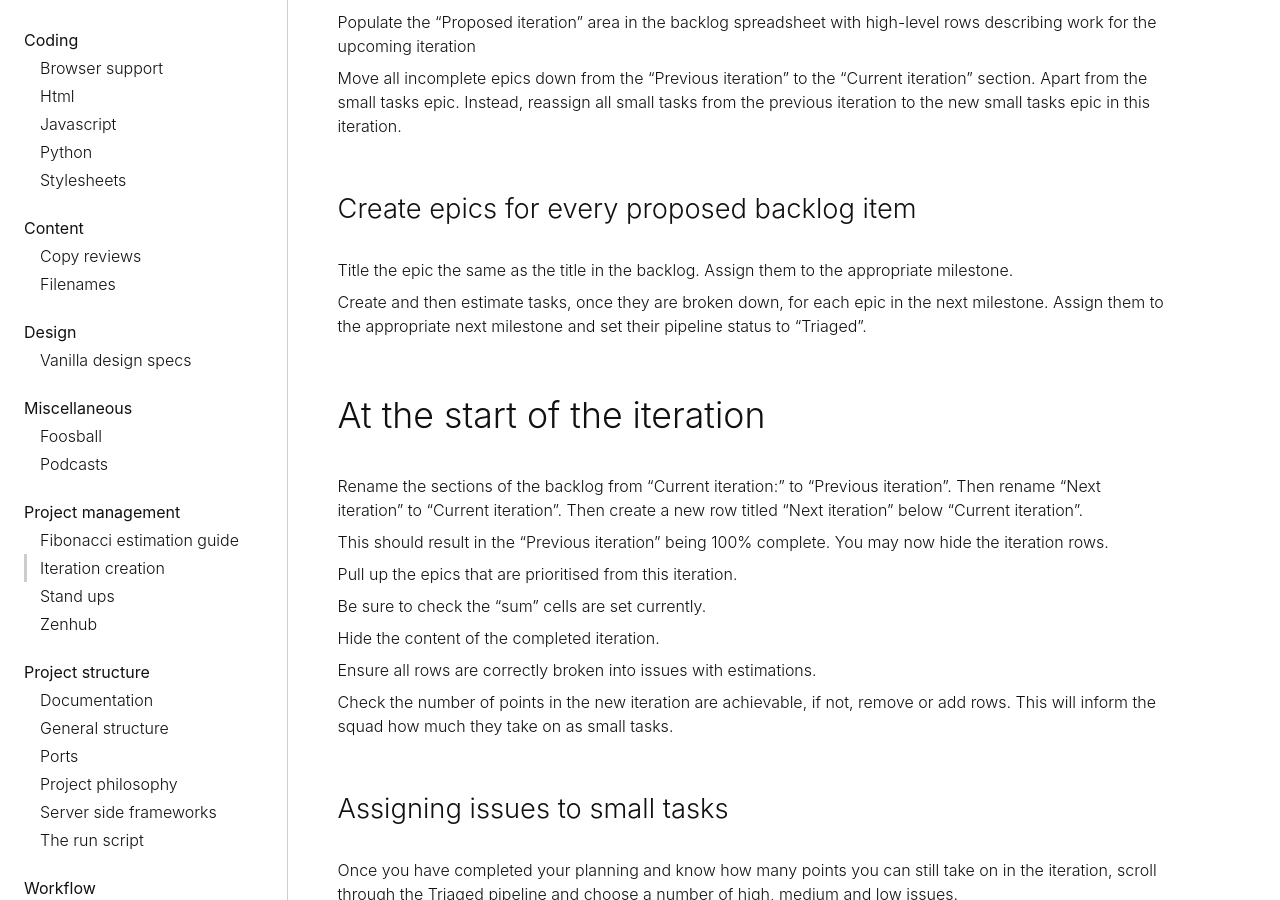
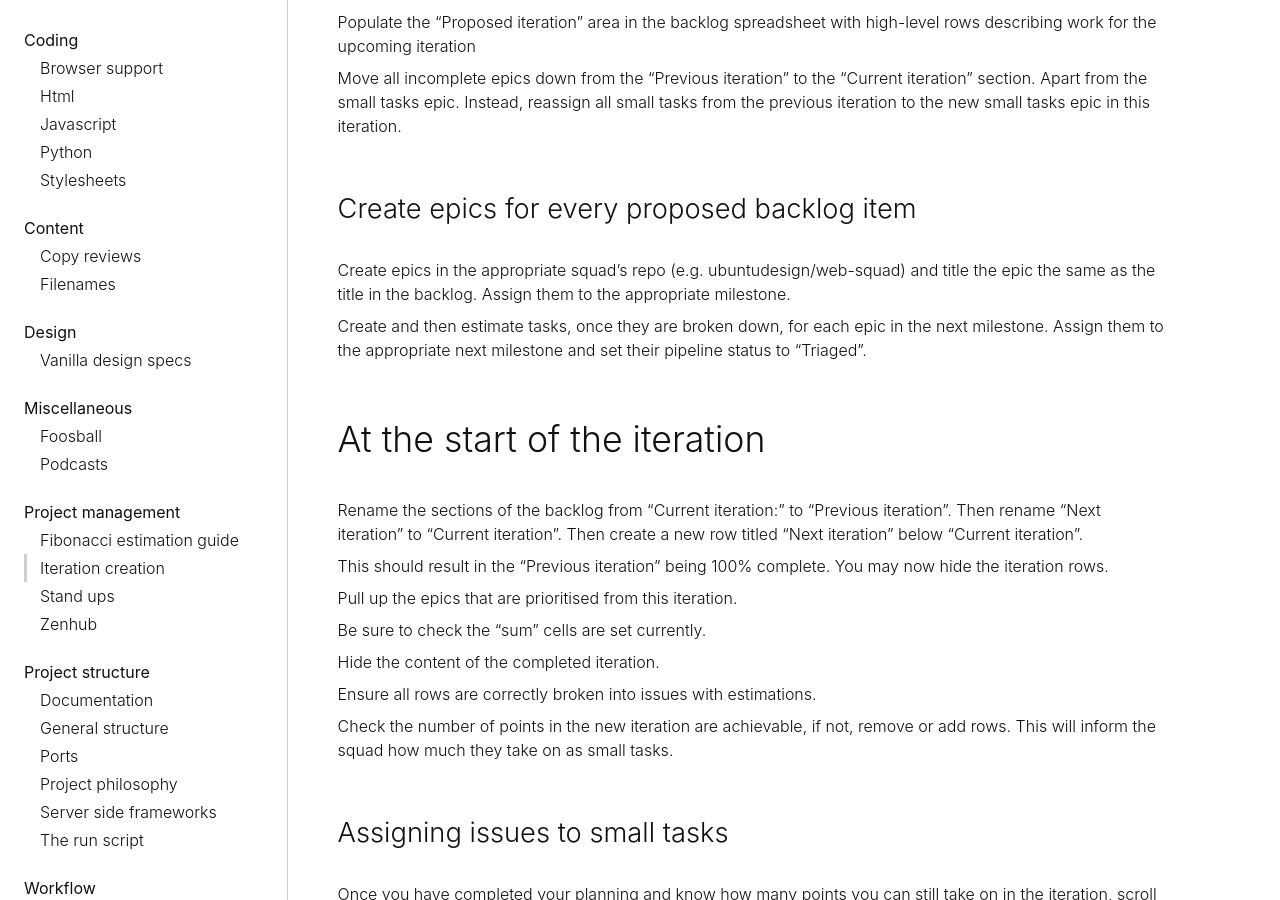
Before and after one commit to canonical-web-and-design/practices, a Jekyll site: the page built from project-management/iteration-creation.md, in a window 1280 px wide and 900 px high, scrolled down 901 px. Built offline with Jekyll 4.4.1, drawn with Linux system fonts in a browser that asks for light colours; some web fonts are replaced.

Commit message:
Update project-management/iteration-creation.md
Co-Authored-By: anthonydillon <me@anthonydillon.com>

```diff
--- a/project-management/iteration-creation.md
+++ b/project-management/iteration-creation.md
@@ -24,7 +24,7 @@ Move all incomplete epics down from the "Previous iteration" to the "Current ite
 
 ### Create epics for every proposed backlog item
 
-Title the epic the same as the title in the backlog. Assign them to the appropriate milestone.
+Create epics in the appropriate squad's repo (e.g. ubuntudesign/web-squad) and title the epic the same as the title in the backlog. Assign them to the appropriate milestone.
 
 Create and then estimate tasks, once they are broken down, for each epic in the next milestone. Assign them to the appropriate next milestone and set their pipeline status to "Triaged".
 
```
